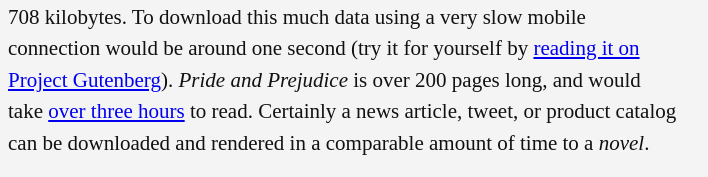
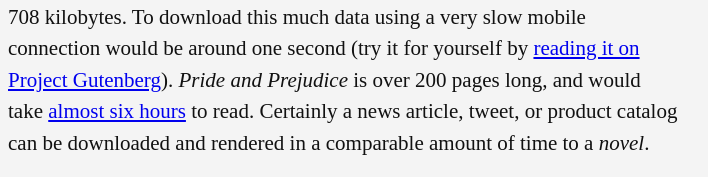
Before and after one commit to davetron5000/brutalist-web-design, a website built with webpack: page src/html/index.html in a window 1280 px wide. Shown: the part 7565-7742 px from the top of the page, 296-1004 px from the left. Built offline with nearby package versions, Linux system fonts and the light colour scheme; files whose address does not match are found by name.

Commit message:
Fix link to howlongtoread
The folks behind `howlongtoreadthis.com` seem to have migrated to a new site at a new domain (`howlongtoread.com`). I've updated the link and the estimate (which has increased dramatically).

```diff
--- a/src/html/index.html
+++ b/src/html/index.html
@@ -297,7 +297,7 @@
                 Websites aren't physical like a book or magazine.  Their contents must be downloaded over a computer network and then rendered in a web browser.  This takes time, but visitors are accustomed to this (up to a point).
               </p>
               <p>
-                Consider that the entirety of <span class="i">Pride and Prejudice</span> by Jane Austen is  <span class="nowrap">708 kilobytes</span>.  To download this much data using a very slow mobile connection would be around one second (try it for yourself by <a href="https://www.gutenberg.org/files/1342/1342-0.txt">reading it on Project Gutenberg</a>).  <span class="i">Pride and Prejudice</span> is over 200 pages long, and would take <a href="https://www.howlongtoreadthis.com/book_details.php?asin=1503290565">over three hours</a> to read.  Certainly a news article, tweet, or product catalog can be downloaded and rendered in a comparable amount of time to a <em>novel</em>.
+                Consider that the entirety of <span class="i">Pride and Prejudice</span> by Jane Austen is  <span class="nowrap">708 kilobytes</span>.  To download this much data using a very slow mobile connection would be around one second (try it for yourself by <a href="https://www.gutenberg.org/files/1342/1342-0.txt">reading it on Project Gutenberg</a>).  <span class="i">Pride and Prejudice</span> is over 200 pages long, and would take <a href="https://howlongtoread.com/books/5462/Pride-and-Prejudice">almost six hours</a> to read.  Certainly a news article, tweet, or product catalog can be downloaded and rendered in a comparable amount of time to a <em>novel</em>.
               </p>
               <p>
                 The good news is that by adhering to the other guidelines, your website will download and render quickly. By embracing its nature and materials, a website adhering to Brutalist Web Design is fast.  It allows the system of network, browser, content, and operating system to work together smoothly and efficiently, as they were designed to.  Even with decoration, advertising, and imagery, a website embracing Brutalist Web Design will respect your visitor's time, bandwidth, and battery.
```
